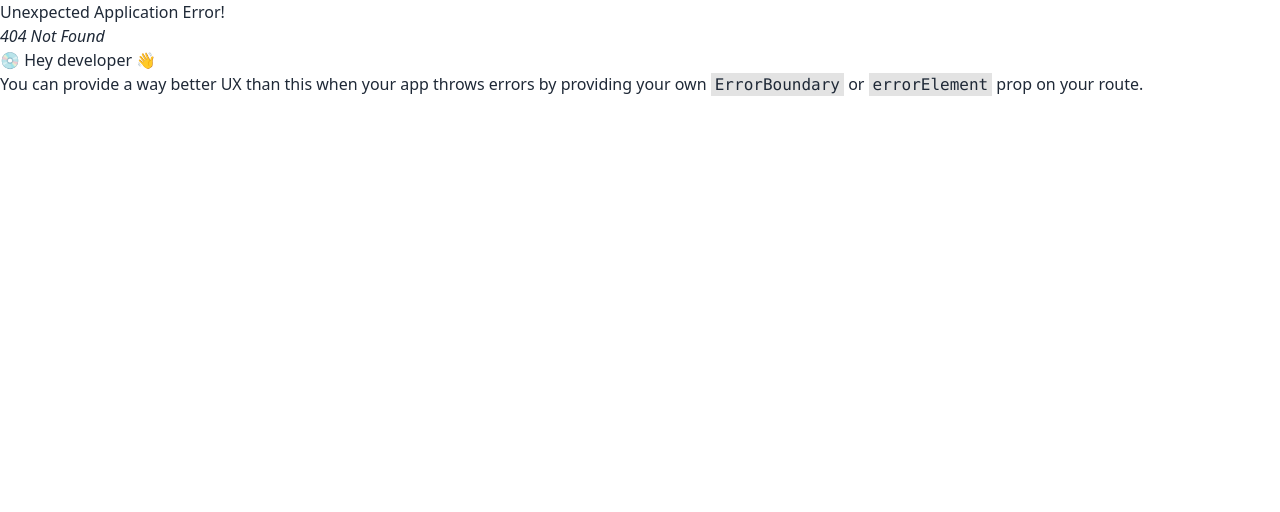
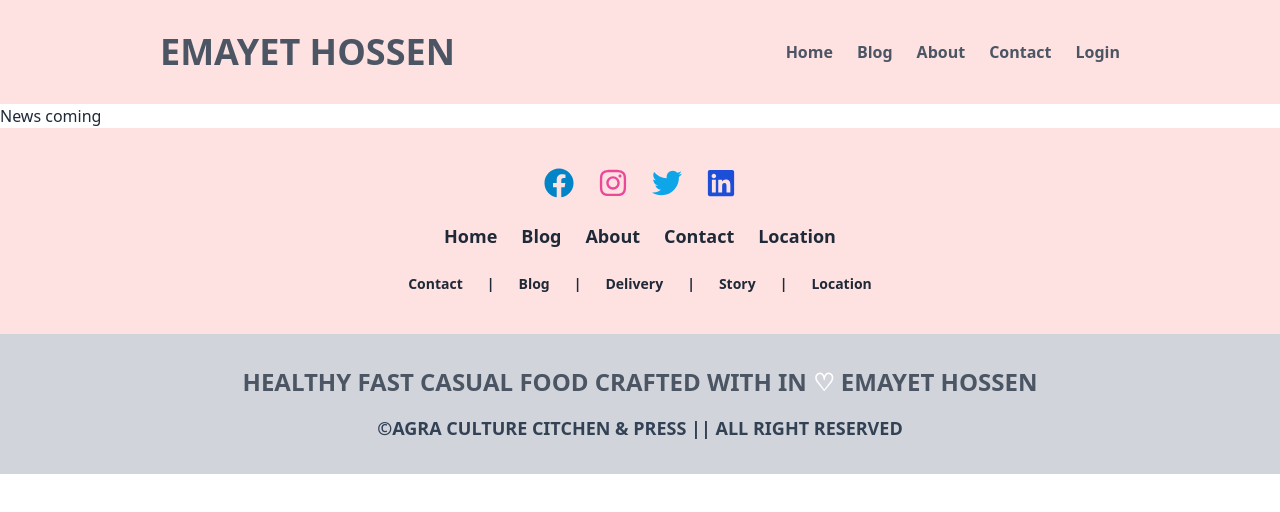
Before and after one commit to emayethossen/chef-recipe-client, a React (Vite) app: page /chefrecipe in a window 1280 px wide. Before the commit this address had no page. Shown: the top 512 px of the page. Built offline with nearby package versions, Linux system fonts and the light colour scheme.

Commit message:
login form

```diff
--- a/package.json
+++ b/package.json
@@ -16,6 +16,7 @@
     "flowbite-react": "^0.4.4",
     "react": "^18.2.0",
     "react-dom": "^18.2.0",
+    "react-icons": "^4.8.0",
     "react-router-dom": "^6.11.0"
   },
   "devDependencies": {
--- a/src/ChefCard/ChefCard.jsx
+++ /dev/null
@@ -1,21 +0,0 @@
-import React from 'react';
-
-const ChefCard = ({ chef }) => {
-    const { name, picture, experience_years, recipes_count, likes_count, bio } = chef
-    return (
-        <div>
-            <div className="card w-96 bg-base-100 shadow-xl">
-                <figure><img src={picture} alt={name} /></figure>
-                <div className="card-body">
-                    <h2 className="card-title">{name}</h2>
-                    <p>{bio}</p>
-                    <div className="card-actions justify-end">
-                        <button className="btn btn-primary">View Details</button>
-                    </div>
-                </div>
-            </div>
-        </div>
-    );
-};
-
-export default ChefCard;
--- /dev/null
+++ b/src/components/ChefCard/ChefCard.jsx
@@ -0,0 +1,22 @@
+import React from 'react';
+import { Link } from 'react-router-dom';
+
+const ChefCard = ({ chef }) => {
+    const {id, name, picture, experience_years, recipes_count, likes_count, bio } = chef
+    return (
+        <div>
+            <div className="card w-80 mx-auto bg-base-100 shadow-xl">
+                <figure><img src={picture} alt={name} /></figure>
+                <div className="card-body">
+                    <h2 className="card-title">{name}</h2>
+                    <p className='text-justify'>{bio.length<165?<>{bio}</>:<>{bio.slice(0,165)}...</>}</p>
+                    <div className="card-actions justify-center">
+                        <Link to={`/chefrecipe/${id}`}><button className="btn btn-primary">View Details</button></Link>
+                    </div>
+                </div>
+            </div>
+        </div>
+    );
+};
+
+export default ChefCard;
--- /dev/null
+++ b/src/components/ChefRecipe/ChefRecipe.jsx
@@ -0,0 +1,11 @@
+import React from 'react';
+
+const ChefRecipe = () => {
+    return (
+        <div>
+            News coming
+        </div>
+    );
+};
+
+export default ChefRecipe;
--- a/src/components/Footer/Footer.jsx
+++ b/src/components/Footer/Footer.jsx
@@ -1,9 +1,40 @@
 import React from 'react';
+import { FaFacebook, FaInstagram, FaLinkedin, FaTwitter } from 'react-icons/fa';
+import { Link } from 'react-router-dom';
 
 const Footer = () => {
     return (
         <div>
-            footer
+            <div className='bg-red-100 py-10 space-y-6'>
+            <div className='flex justify-center items-center space-x-6 text-3xl '>
+                <FaFacebook className='text-sky-600' />
+                <FaInstagram className='text-pink-500' />
+                <FaTwitter className='text-sky-500' />
+                <FaLinkedin className='text-blue-700' />
+            </div>
+            <div className='flex justify-center items-center space-x-6 text-lg font-bold'>
+                <Link to='/' >Home</Link>
+                <Link to='/' >Blog</Link>
+                <Link to='/' >About</Link>
+                <Link to='/' >Contact</Link>
+                <Link to='/' >Location</Link>
+            </div>
+            <div className='flex justify-center items-center space-x-6 text-sm font-semibold'>
+                <Link to='/' >Contact</Link>
+                <p>|</p>
+                <Link to='/' >Blog</Link>
+                <p>|</p>
+                <Link to='/' >Delivery</Link>
+                <p>|</p>
+                <Link to='/' >Story</Link>
+                <p>|</p>
+                <Link to='/' >Location</Link>
+            </div>
+        </div>
+        <div className='bg-gray-300 py-8 space-y-4'>
+            <h2 className='uppercase text-center text-2xl font-bold text-gray-600'>Healthy fast casual food crafted with in <span className='text-white text-2xl'>♡</span> emayet hossen </h2>
+            <p className='uppercase text-center text-lg font-semibold text-slate-700'>&copy;Agra culture citchen & press || All right reserved</p>
+        </div>
         </div>
     );
 };
--- a/src/components/Home/Home.jsx
+++ b/src/components/Home/Home.jsx
@@ -1,6 +1,6 @@
 import React, { useEffect, useState } from 'react';
 import ggg from '../../assets/img3.jpg'
-import ChefCard from '../../ChefCard/ChefCard';
+import ChefCard from '../ChefCard/ChefCard';
 const Home = () => {
 
     const [chefs, setChefs] = useState([])
@@ -13,7 +13,7 @@ const Home = () => {
     }, [])
 
     return (
-        <div>
+        <div className='w-full'>
             <div style={{ backgroundImage: `url(${ggg})`, backgroundSize: 'cover', height: '100vh' }} className='grid grid-cols-2 gap-5 bg-no-repeat'>
                 <div>
                     <h2 className='text-5xl font-bold'>Let's Start Cooking With Popular Recipes</h2>
@@ -54,11 +54,11 @@ const Home = () => {
                     </div>
                 </div>
             </div>
-            <div>
-                <h1>
+            <div className='w-10/12 mx-auto'>
+                <h1 className='text-center text-3xl font-bold my-10'>
                     All Chef
                 </h1>
-                <div className='grid grid-cols-3'>
+                <div className='grid lg:grid-cols-3 gap-6'>
                 {
                     chefs.map(chef => <ChefCard key={chef.id} chef={chef} />)
                 }
--- a/src/routes/Routes.jsx
+++ b/src/routes/Routes.jsx
@@ -7,6 +7,7 @@ import Blog from "../components/Blog/Blog";
 import Login from "../components/Login/Login";
 import Register from "../components/Register/Register";
 import Home from "../components/Home/Home";
+import ChefRecipe from "../components/ChefRecipe/Chefrecipe";
 
 
 const router = createBrowserRouter([
@@ -29,6 +30,10 @@ const router = createBrowserRouter([
             {
                 path: "/register",
                 element: <Register />,
+            },
+            {
+                path: "/chefrecipe",
+                element: <ChefRecipe />,
             }
         ]
     },
```
Also changed, not shown: 1 other file (tests, documents, lock files or other folders).
